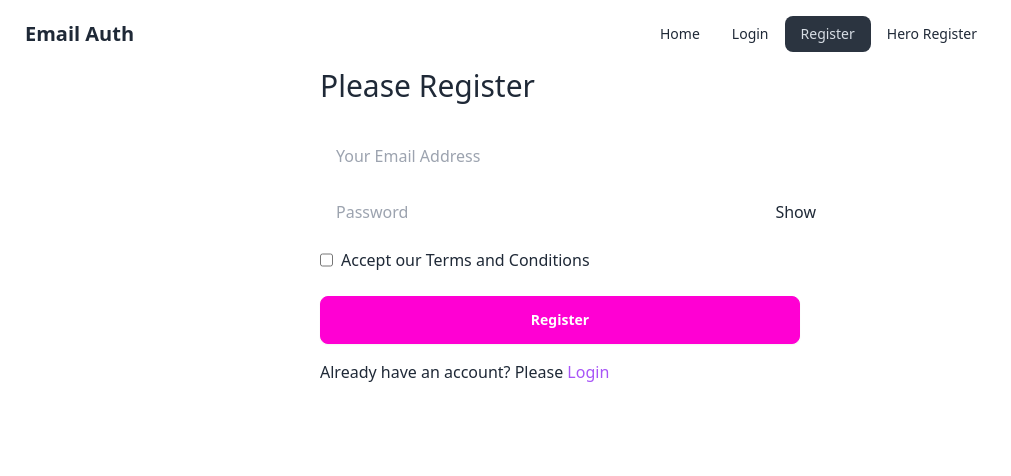
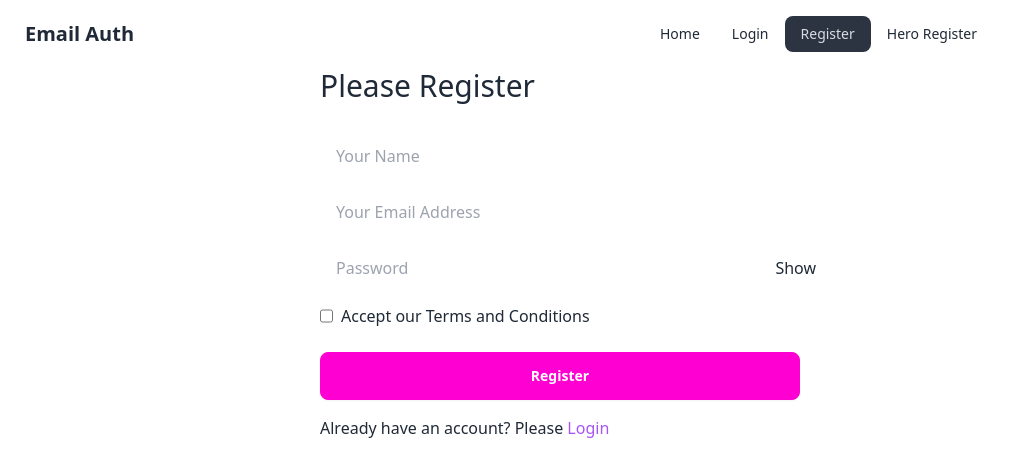
Before and after one commit to Md-Ashikur-Rahman-Ashik/Email-Password-Authentication-Login-Form, a React (Vite) app: page /register in a window 1280 px wide. Shown: the top 476 px of the page, without its empty margins (0-1011 px from the left). Built offline with nearby package versions, Linux system fonts and the light colour scheme.

Commit message:
Handled email verification
Updated user name to firebase

```diff
--- a/src/components/Login/Login.jsx
+++ b/src/components/Login/Login.jsx
@@ -52,10 +52,13 @@ const Login = () => {
     signInWithEmailAndPassword(auth, email, password)
       .then((result) => {
         // const user = result.user;
-        setSuccess("User Login successful");
+        if (result.user.emailVerified) {
+          setSuccess("User Login successful");
+        }
       })
       .catch((error) => {
         // setRegisterError(error.message);
+        alert("Please Verify your email address");
       });
   };
 
--- a/src/components/Register/Register.jsx
+++ b/src/components/Register/Register.jsx
@@ -1,4 +1,8 @@
-import { createUserWithEmailAndPassword } from "firebase/auth";
+import {
+  createUserWithEmailAndPassword,
+  sendEmailVerification,
+  updateProfile,
+} from "firebase/auth";
 import auth from "../../firebase/firebase.config";
 import { useState } from "react";
 import { Link } from "react-router-dom";
@@ -21,9 +25,12 @@ const Register = () => {
     setSuccess("");
     setRegisterError("");
     // console.log("Form Submitting")
+    const name = e.target.name.value;
     const email = e.target.email.value;
     const password = e.target.password.value;
     const accepted = e.target.terms.checked;
+
+    // console.log("The user's name is:", name);
 
     if (accepted === false) {
       setAcceptMessage("You should accept our terms and conditions");
@@ -43,6 +50,19 @@ const Register = () => {
       .then((result) => {
         // console.log(result.user);
         setSuccess("User Registration completed");
+
+        // Update Profile
+        updateProfile(result.user, {
+          displayName: name,
+          photoURL: "https://example.com/jane-q-user/profile.jpg",
+        })
+          .then(() => console.log("Profile Updated"))
+          .catch();
+
+        // Send verification E-mail
+        sendEmailVerification(result.user).then(() => {
+          alert("Please check your email and verify your account");
+        });
       })
       .catch((error) => {
         console.error(error);
@@ -59,6 +79,14 @@ const Register = () => {
       <div className="mx-auto md:w-1/2">
         <h3 className="text-3xl mb-8">Please Register</h3>
         <form onSubmit={handleRegister}>
+          <input
+            className="mb-4 w-3/4 py-2 px-4"
+            type="text"
+            name="name"
+            placeholder="Your Name"
+            required
+          />
+          <br />
           <input
             className="mb-4 w-3/4 py-2 px-4"
             type="email"
@@ -98,7 +126,12 @@ const Register = () => {
         {registerError && <p className="text-red-700">{registerError}</p>}
         {success && <p className="text-green-400">{success}</p>}
         {acceptMessage && <p className="text-red-700">{acceptMessage}</p>}
-        <p className="mx-auto">Already have an account? Please <Link className="text-purple-500" to="/login">Login</Link></p>
+        <p className="mx-auto">
+          Already have an account? Please{" "}
+          <Link className="text-purple-500" to="/login">
+            Login
+          </Link>
+        </p>
       </div>
     </div>
   );
```
